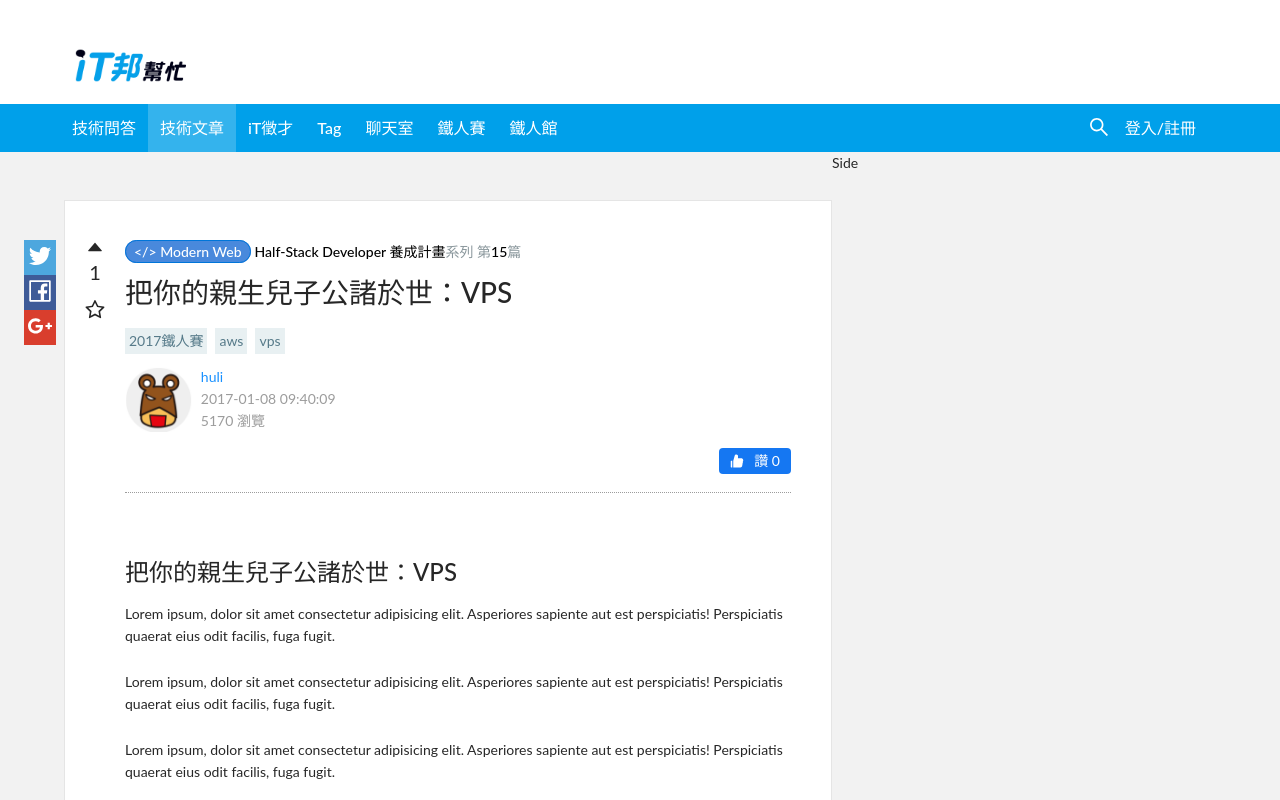
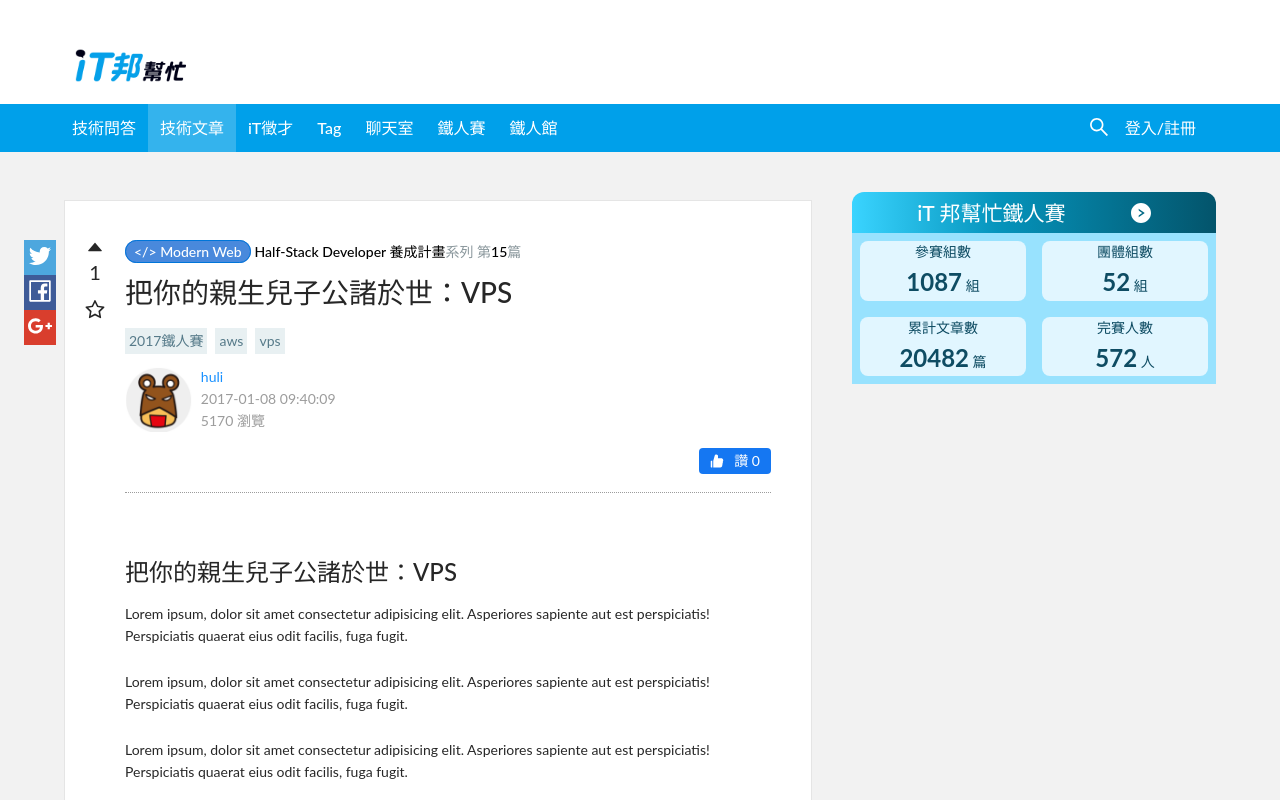
Before and after one commit to kaichiang1991/ithelpPractice, a React (Create React App) app: page / in a window 1280 px wide. Shown: the top 800 px of the page. Built offline with nearby package versions, Linux system fonts and the light colour scheme.

Commit message:
新增左右側間距 完成完賽統計

```diff
--- a/src/App.js
+++ b/src/App.js
@@ -8,6 +8,7 @@ import Blog from './components/blog/Blog'
 import { useState } from 'react'
 import About from './components/about/About'
 import Comment from './components/comment/Comment'
+import Contest from './components/side/Contest'
 
 const StyledMainContainer = styled.div `
   background-color: #F2F2F2;
@@ -19,10 +20,12 @@ const StyledContentContainer = styled(Container) `
 
 const StyledBlogSection = styled.div `
   width: 66.667%;
+  padding-right: 20px;
 `
 
 const StyledSideSection = styled.div `
   width: 33.333%;
+  padding-left: 20px;
 `
 
 const App = () => {
@@ -44,7 +47,7 @@ const App = () => {
             <Comment />
           </StyledBlogSection>
           <StyledSideSection>
-            Side
+            <Contest />
           </StyledSideSection>
         </StyledContentContainer>
       </StyledMainContainer>
--- /dev/null
+++ b/src/components/side/Contest.jsx
@@ -0,0 +1,81 @@
+import { RightCircleFilled } from "@ant-design/icons"
+import styled from "styled-components"
+
+const StyledContestContainer = styled.div `
+  display: flex;
+  flex-direction: column;
+  margin: 40px 0 20px;
+  border-radius: 12px;
+
+`
+
+const StyledTitleContainer = styled.div `
+  display: flex;
+  justify-content: space-evenly;
+  align-items: center;
+  background: linear-gradient(to left, #03546b 0%, #0594bc 60%, #3ad4ff 100%);
+  border-radius: 12px 12px 0 0;
+
+  h2{
+    color: #fff;
+    padding: 4px 0;
+    margin: 0;
+  }
+`
+
+const StyledContestContentContainer = styled.div `
+  background-color: #98e2fe;
+
+  display: flex;
+  flex-wrap: wrap;
+`
+
+const StyledContestItemContainer = styled.div `
+  width: 50%;
+  padding: 8px;
+
+`
+
+const StyledContestItem = styled.div `
+  background-color: #e1f6ff;
+  color: #0e4c63;
+  border-radius: 8px;
+  display: flex;
+  flex-direction: column;
+  align-items: center;
+
+  strong{
+    font-size: 24px;
+  }
+`
+
+// 項目內容
+const ContestItem = ({title, count, unit}) => {
+  return (
+    <StyledContestItemContainer>
+      <StyledContestItem>
+        <span>{title}</span>
+        <span><strong>{count}</strong> {unit}</span>
+      </StyledContestItem>
+    </StyledContestItemContainer>
+  )
+}
+
+const Contest = () => {
+  return (
+    <StyledContestContainer>
+      <StyledTitleContainer>
+        <h2>iT 邦幫忙鐵人賽 </h2>
+        <RightCircleFilled style={{color: '#fff', fontSize: 20}}/>
+      </StyledTitleContainer>
+      <StyledContestContentContainer>
+        <ContestItem title='參賽組數' count='1087' unit='組'/>
+        <ContestItem title='團體組數' count='52' unit='組'/>
+        <ContestItem title='累計文章數' count='20482' unit='篇'/>
+        <ContestItem title='完賽人數' count='572' unit='人'/>
+      </StyledContestContentContainer>
+    </StyledContestContainer>
+  )
+}
+
+export default Contest
```
